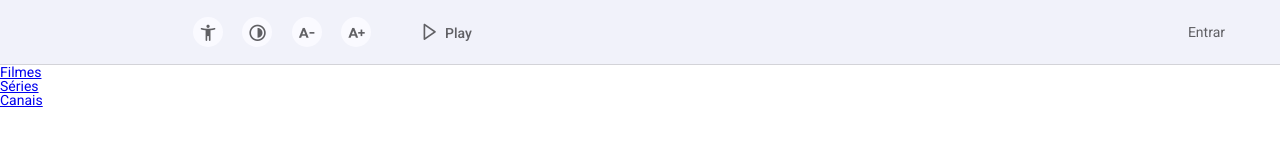
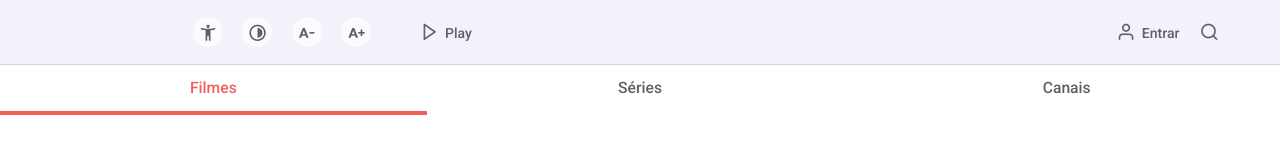
Before and after one commit to AMarcosCastelo/test-sky, a website: page index.html in a window 1280 px wide. Drawn offline with nearby package versions, Linux system fonts and the light colour scheme; a web font is replaced by a local one.

Commit message:
finished nav

```diff
--- a/index.html
+++ b/index.html
@@ -68,7 +68,7 @@
     <!-- End of Header -->
 
     <!-- Nav Start -->
-    <nav>
+    <nav class="nav-filter">
       <ul>
         <li class="active"><a href="javascript:;">Filmes</a></li>
         <li><a href="javascript:;">Séries</a></li>
--- a/src/assets/sass/_components/_header.scss
+++ b/src/assets/sass/_components/_header.scss
@@ -48,8 +48,6 @@ header {
       @include header-btn();
     }
 
-    .header-right-group {
-      display: flex;
     .btn-header-signIn {
       padding: 0 20px;
       @include header-btn();
@@ -57,7 +55,6 @@ header {
 
     .btn-header-search {
       @include header-btn();
-      }
     }
 
     .btn-header-menu {
--- /dev/null
+++ b/src/assets/sass/_components/_nav.scss
@@ -0,0 +1,25 @@
+nav {
+  ul {
+    display: flex;
+
+    li {
+      flex: 1;
+      text-align: center;
+      border-bottom: 4px solid transparent;
+
+      &.active {
+        color: $main-color;
+        border-color: $main-color;
+      }
+
+      a {
+        display: block;
+        padding: 15px;
+        font-size: 1.12rem;
+        font-weight: 500;
+        text-decoration: none;
+        color: inherit;
+      }
+    }
+  }
+}
--- a/src/assets/sass/style.scss
+++ b/src/assets/sass/style.scss
@@ -2,3 +2,4 @@
 @import './_base/resetAndCore';
 @import './_base/mixins';
 @import './_components/header';
+@import './_components/nav';
```
Also changed, not shown: dist/css/style.css. Lines whose indentation alone changed are shown as unchanged.
